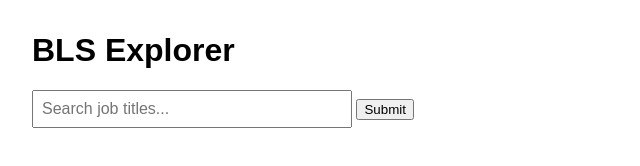
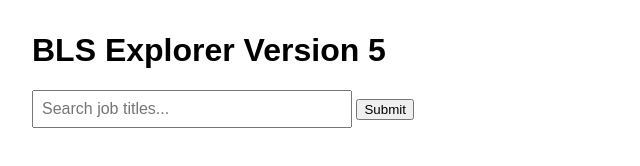
Before and after one commit to cleparke/BLSInfoGetter, a plain HTML site: page index.html in a window 1280 px wide. Shown: the whole page, without its empty margins (0-640 px from the left). Drawn offline with Linux system fonts and the light colour scheme.

Commit message:
Update index.html

```diff
--- a/index.html
+++ b/index.html
@@ -5,7 +5,7 @@
   <link rel="stylesheet" href="style.css">
 </head>
 <body>
-<h1>BLS Explorer</h1>
+<h1>BLS Explorer Version 5</h1>
 <form id="search-form">
   <input type="text" id="search" placeholder="Search job titles..." required>
   <button type="submit">Submit</button>
```
